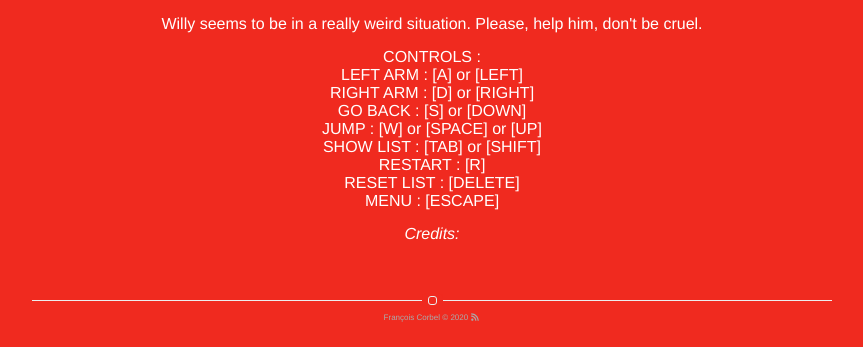
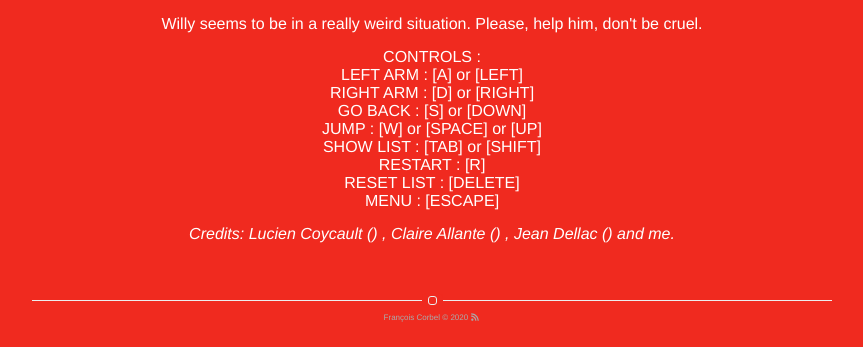
Before and after one commit to fcvalise/fcvalise.github.io, a Jekyll site: the page built from _posts/2019-10-21-willys-really-weird-situation.markdown, in a window 1280 px wide, cut to the strip 821-1168 px from the top of the page. Shown: the whole strip, without its empty margins (208-1071 px from the left). Built offline with Jekyll 4.4.1, drawn with Linux system fonts in a browser that asks for light colours; nearby versions of some CDN libraries.

Commit message:
Update 2019-10-21-willys-really-weird-situation.markdown

```diff
--- a/_posts/2019-10-21-willys-really-weird-situation.markdown
+++ b/_posts/2019-10-21-willys-really-weird-situation.markdown
@@ -16,6 +16,9 @@ hidden: true # don't count this post in blog pagination
 category: Game Jam
 sources:
 team:
+    -   name: Lucien Coycault
+    -   name: Claire Allante
+    -   name: Jean Dellac
 ---
 <div class="general-margin full-width">
     <div style="">
```
